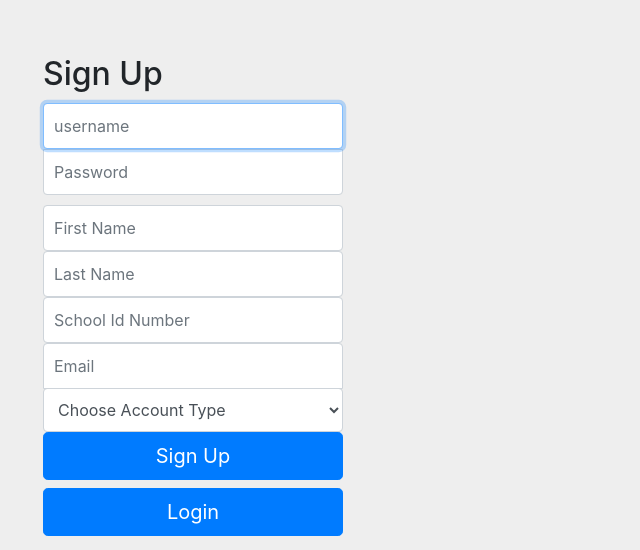
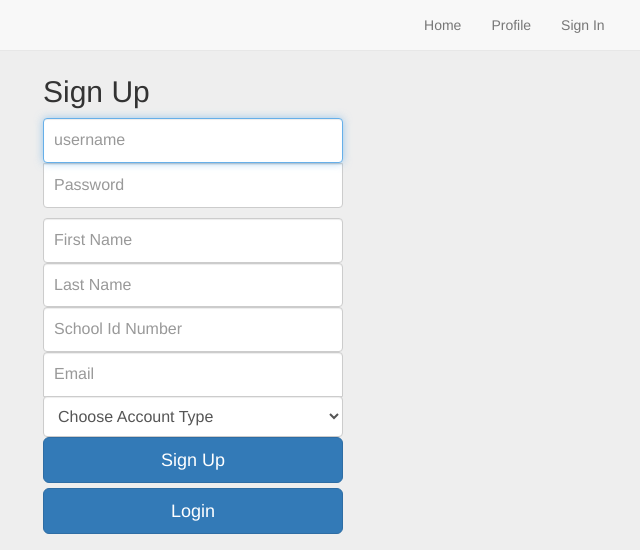
Before and after one commit to Mechrenegade/studentProjectTracker, a PHP site: page /project/templates/signup.phtml in a window 1280 px wide. Shown: the top 550 px of the page, without its empty margins (447-1087 px from the left). Run offline with PHP 8.4, Linux system fonts and the light colour scheme; some libraries are stand-ins or nearby versions.

Commit message:
nav bar changes to each page

```diff
--- a/templates/signup.phtml
+++ b/templates/signup.phtml
@@ -23,6 +23,30 @@
 
 <body>
 
+
+         <nav class="navbar navbar-default navbar-fixed-top">
+				<div class="col-md-5 col-md-offset-5">
+
+					<div class="collapse navbar-collapse" id="bs-example-navbar-collapse-1">
+						<ul class="nav navbar-nav navbar-right">
+							<li class="hidden">
+								<a href="#page-top"></a>
+							</li>
+							<li class="page-scroll">
+								<a href="index.php">Home</a>
+							</li>
+							<li class="page-scroll">
+								<a href="templates/stuProfile.phtml">Profile</a>
+							</li>
+							<li class="page-scroll">
+								<a href="templates/signin.phtml">Sign In</a>
+							</li>
+
+						</ul>
+					</div>
+
+				</div>
+          </nav>
 	<div class="container">
 
         <form class="form-signin" method="POST" action="signup.php/signUpAction">
@@ -46,7 +70,7 @@
                                 <option value="Admin">Administrator</option>
             </select>
             <input class="btn btn-lg btn-primary btn-block" type="submit" id="signupBtn" value="Sign Up">
-        <a class="btn btn-lg btn-primary btn-block" href="../index.php">Login</a>
+            <a class="btn btn-lg btn-primary btn-block" href="index.php">Login</a>
         </form>
 
     <div id="resp"></div>
```
Also changed, not shown: templates/signin.phtml (+24 -0 lines). Lines whose indentation alone changed are shown as unchanged.
